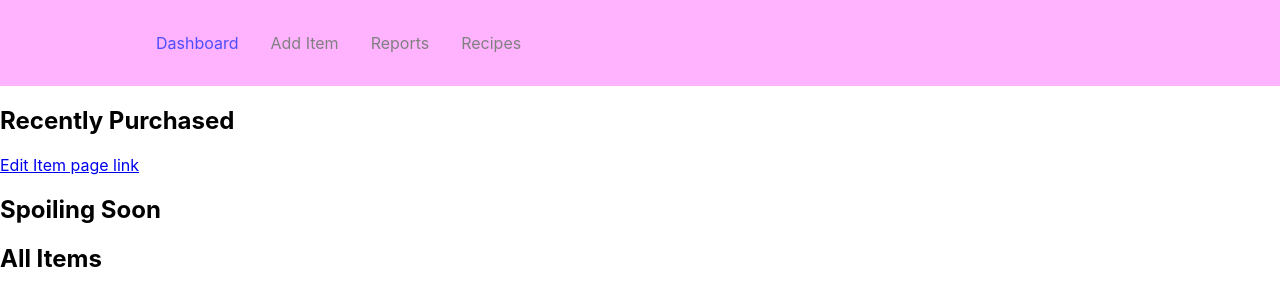
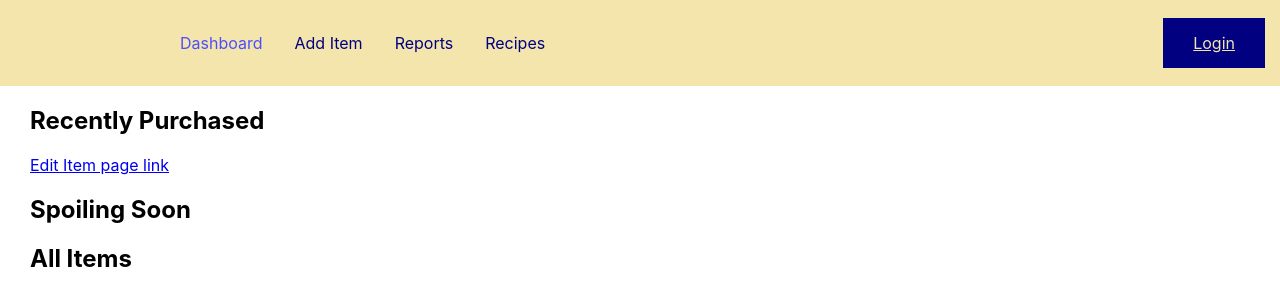
Before and after one commit to erik-lynch/SmartGroceryHousekeeping, a React (Create React App) app in the folder smart-grocery-housekeeping-react/: page / in a window 1280 px wide. Shown: the top 306 px of the page. Built offline with nearby package versions, Linux system fonts and the light colour scheme.

Commit message:
Update styling with CSS

```diff
--- a/smart-grocery-housekeeping-react/src/App.css
+++ b/smart-grocery-housekeeping-react/src/App.css
@@ -36,3 +36,7 @@
     transform: rotate(360deg);
   }
 }
+
+.core {
+  margin-left: 30px;
+}
--- a/smart-grocery-housekeeping-react/src/components/Navbar/NavbarElements.js
+++ b/smart-grocery-housekeeping-react/src/components/Navbar/NavbarElements.js
@@ -3,7 +3,7 @@ import { NavLink as Link } from "react-router-dom";
 import styled from "styled-components";
 
 export const Nav = styled.nav`
-    background: #ffb3ff;
+    background: #f3e5ab;
     height: 80px;
     display: flex;
     justify-content: space-between;
@@ -12,7 +12,7 @@ export const Nav = styled.nav`
 `;
 
 export const NavLink = styled(Link)`
-    color: #808080;
+    color: #000080;
     display: flex;
     align-items: center;
     text-decoration: none;
@@ -24,12 +24,23 @@ export const NavLink = styled(Link)`
     }
 `;
 
-
+export const LoginLogout = styled(Link)`
+    color: #f3e5ab;
+    background-color: #000080;
+    border: none;
+    display: inline-block;
+    text-align: center;
+    float: right;
+    position: absolute;
+    right: 15px;
+    padding: 15px 30px;
+    cursor: pointer;
+`;
 
 export const NavMenu = styled.div`
     display: flex;
     align-items: center;
-    margin-right: -24px;
+    margin-left: 24px;
     /* Second Nav */
     /* margin-right: 24px; */
     /* Third Nav */
--- a/smart-grocery-housekeeping-react/src/components/Navbar/index.js
+++ b/smart-grocery-housekeeping-react/src/components/Navbar/index.js
@@ -1,5 +1,5 @@
 import React from "react";
-import { Nav, NavLink, NavMenu } from "./NavbarElements";
+import { LoginLogout, Nav, NavLink, NavMenu } from "./NavbarElements";
 
 const Navbar = () => {
     return (
@@ -18,6 +18,9 @@ const Navbar = () => {
                     <NavLink to="/recipes" activeStyle>
                         Recipes
                     </NavLink>
+                    <LoginLogout>
+                        Login
+                    </LoginLogout>
                 </NavMenu>
             </Nav>
         </>
--- a/smart-grocery-housekeeping-react/src/pages/add_item.js
+++ b/smart-grocery-housekeeping-react/src/pages/add_item.js
@@ -5,7 +5,7 @@ import { FaCamera } from "react-icons/fa";
 
 const Add_Item = () => {
     return (
-        <div>
+        <div class="core">
             <h2>
                 Image Input
             </h2>
--- a/smart-grocery-housekeeping-react/src/pages/dashboard.js
+++ b/smart-grocery-housekeeping-react/src/pages/dashboard.js
@@ -2,7 +2,7 @@ import React from "react";
 
 const Dashboard = () => {
     return (
-        <div>
+        <div class="core">
             <h2>
                 Recently Purchased
             </h2>
--- a/smart-grocery-housekeeping-react/src/pages/edit_item.js
+++ b/smart-grocery-housekeeping-react/src/pages/edit_item.js
@@ -2,7 +2,7 @@ import React from "react";
 
 const Edit_Item = () => {
     return (
-        <div>
+        <div class="core">
             <h2>
                 Grocery Item Name
             </h2>
--- a/smart-grocery-housekeeping-react/src/pages/recipes.js
+++ b/smart-grocery-housekeeping-react/src/pages/recipes.js
@@ -2,7 +2,7 @@ import React from "react";
 
 const Recipes = () => {
     return (
-        <div>
+        <div class="core">
             <h1>
                 This will be the recipes page.
             </h1>
--- a/smart-grocery-housekeeping-react/src/pages/reports.js
+++ b/smart-grocery-housekeeping-react/src/pages/reports.js
@@ -2,7 +2,7 @@ import React from "react";
 
 const Reports = () => {
     return (
-        <div>
+        <div class="core">
             <h1>
                 This will be the reports page.
             </h1>
```
